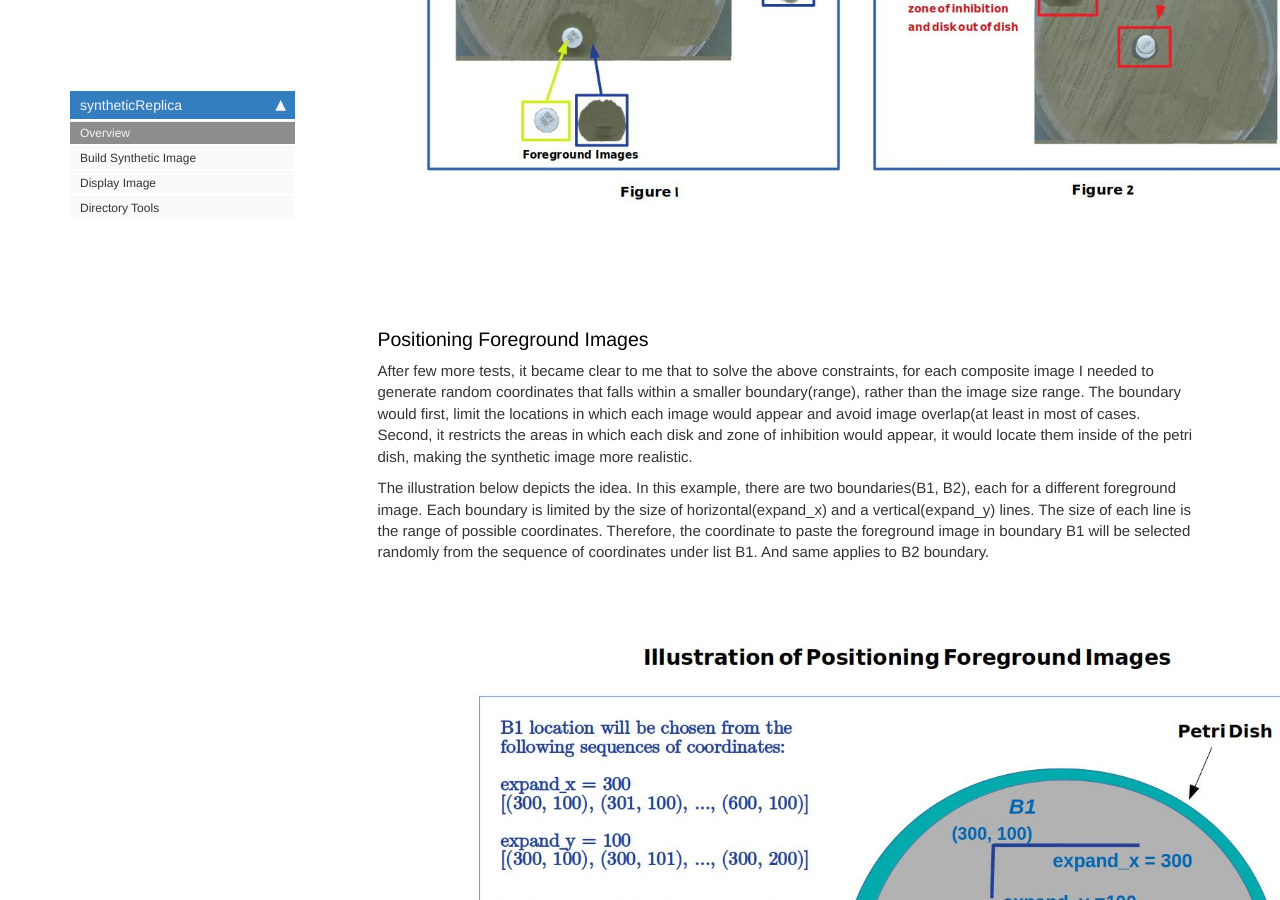
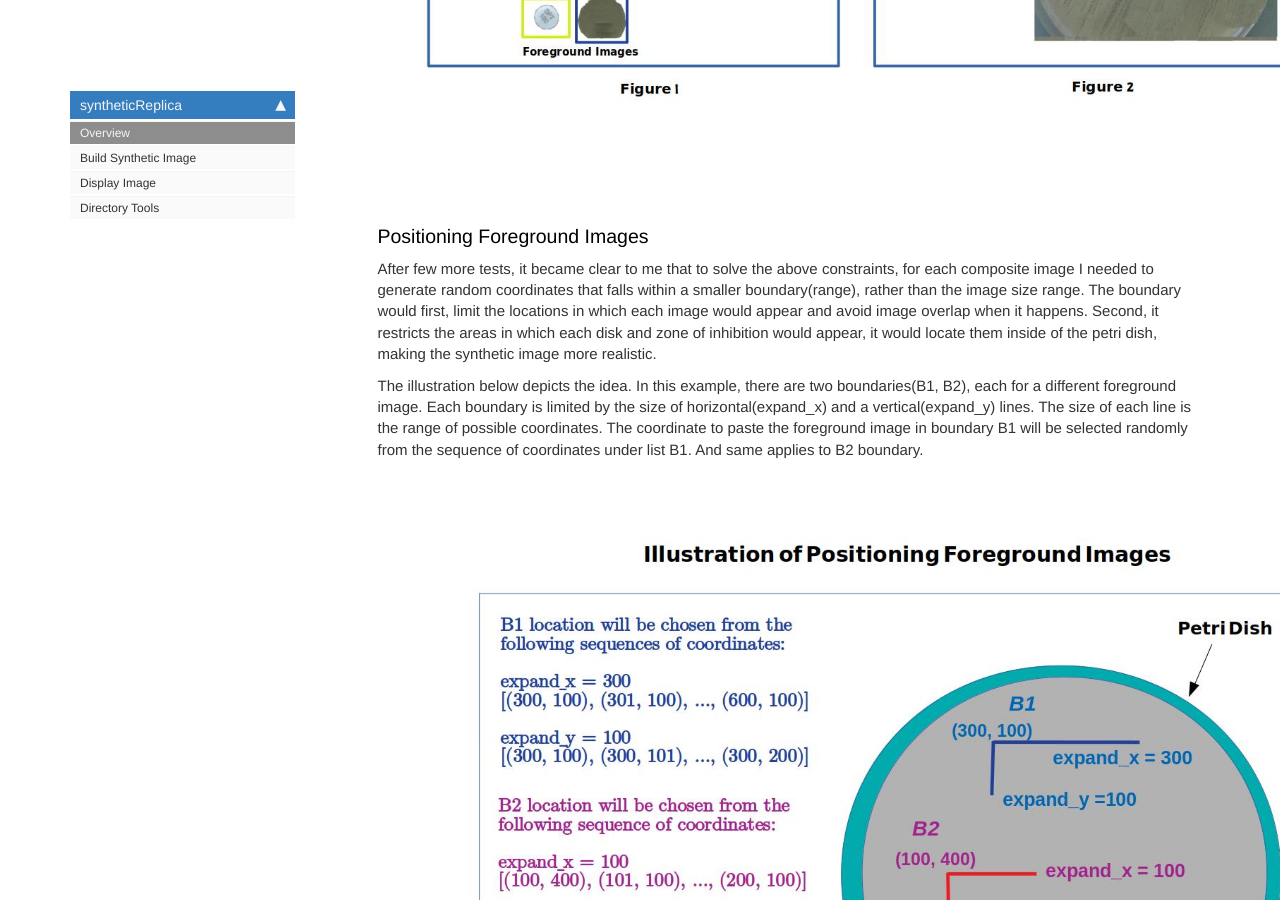
Before and after one commit to chho-work/syntheticReplica, a Jekyll site: the page built from docs/index.html, in a window 1280 px wide and 900 px high, scrolled down 2241 px. Built offline with Jekyll 4.4.1, drawn with Linux system fonts in a browser that asks for light colours; nearby versions of some CDN libraries; comment, search, counter and statistics services are not loaded; some of the changed text lies outside the part shown.

Commit message:
Update readme, index, docs

```diff
--- a/docs/index.html
+++ b/docs/index.html
@@ -41,7 +41,7 @@
 </div>
 <div class="cell border-box-sizing text_cell rendered"><div class="inner_cell">
 <div class="text_cell_render border-box-sizing rendered_html">
-<h3 id="Real-vs-Composite-Images">Real vs Composite Images<a class="anchor-link" href="#Real-vs-Composite-Images"> </a></h3><blockquote><p><strong>Sample of composite images of antibiograms.</strong></p>
+<h3 id="Real-vs-Composite-Images"><strong>Real vs Composite Images</strong><a class="anchor-link" href="#Real-vs-Composite-Images"> </a></h3><blockquote><p><strong>Sample of composite images of antibiograms.</strong></p>
 </blockquote>
 
 </div>
@@ -71,7 +71,7 @@
 
 <div class="cell border-box-sizing text_cell rendered"><div class="inner_cell">
 <div class="text_cell_render border-box-sizing rendered_html">
-<h3 id="Issues-When-Building-Synthetic-Images">Issues When Building Synthetic Images<a class="anchor-link" href="#Issues-When-Building-Synthetic-Images"> </a></h3><blockquote><p>Two problems may occur</p>
+<h3 id="Issues-When-Building-Synthetic-Images">Issues When Building Synthetic Images<a class="anchor-link" href="#Issues-When-Building-Synthetic-Images"> </a></h3><blockquote><p>Problems when making composite images.</p>
 </blockquote>
 
 </div>
@@ -116,8 +116,8 @@
 </div>
 <div class="cell border-box-sizing text_cell rendered"><div class="inner_cell">
 <div class="text_cell_render border-box-sizing rendered_html">
-<p>After few more tests, it became clear to me that to solve the above constraints, for each composite image I needed to generate random coordinates that falls within a smaller boundary(range), rather than the image size range.  The boundary would first, limit the locations in which each image would appear and avoid image overlap(at least in most of cases. Second, it restricts the areas in which each disk and zone of inhibition would appear, it would locate them inside of the petri dish, making the synthetic image more realistic.<br></p>
-<p>The illustration below depicts the idea.  In this example, there are two boundaries(B1, B2), each for a different foreground image.  Each boundary is limited by the size of horizontal(expand_x) and a vertical(expand_y) lines.  The size of each line is the range of possible coordinates.  Therefore, the coordinate to paste the foreground image in boundary B1 will be selected randomly from the sequence of coordinates under list B1. And same applies to B2 boundary.<br></p>
+<p>After few more tests, it became clear to me that to solve the above constraints, for each composite image I needed to generate random coordinates that falls within a smaller boundary(range), rather than the image size range.  The boundary would first, limit the locations in which each image would appear and avoid image overlap when it happens. Second, it restricts the areas in which each disk and zone of inhibition would appear, it would locate them inside of the petri dish, making the synthetic image more realistic.<br></p>
+<p>The illustration below depicts the idea.  In this example, there are two boundaries(B1, B2), each for a different foreground image.  Each boundary is limited by the size of horizontal(expand_x) and a vertical(expand_y) lines.  The size of each line is the range of possible coordinates.  The coordinate to paste the foreground image in boundary B1 will be selected randomly from the sequence of coordinates under list B1. And same applies to B2 boundary.<br></p>
 
 </div>
 </div>
```
Also changed, not shown: other parts of docs/index.html (+3 -3 lines), README.md, 1 other file.
